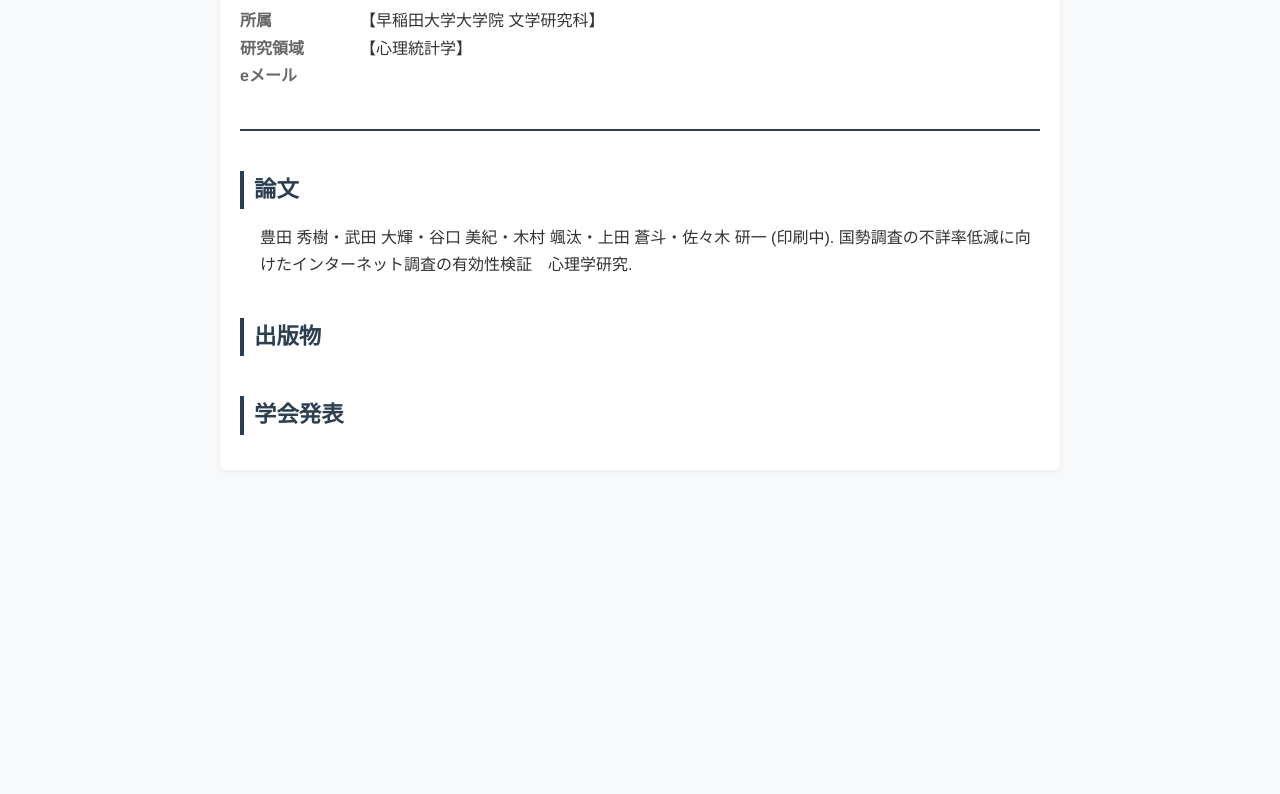
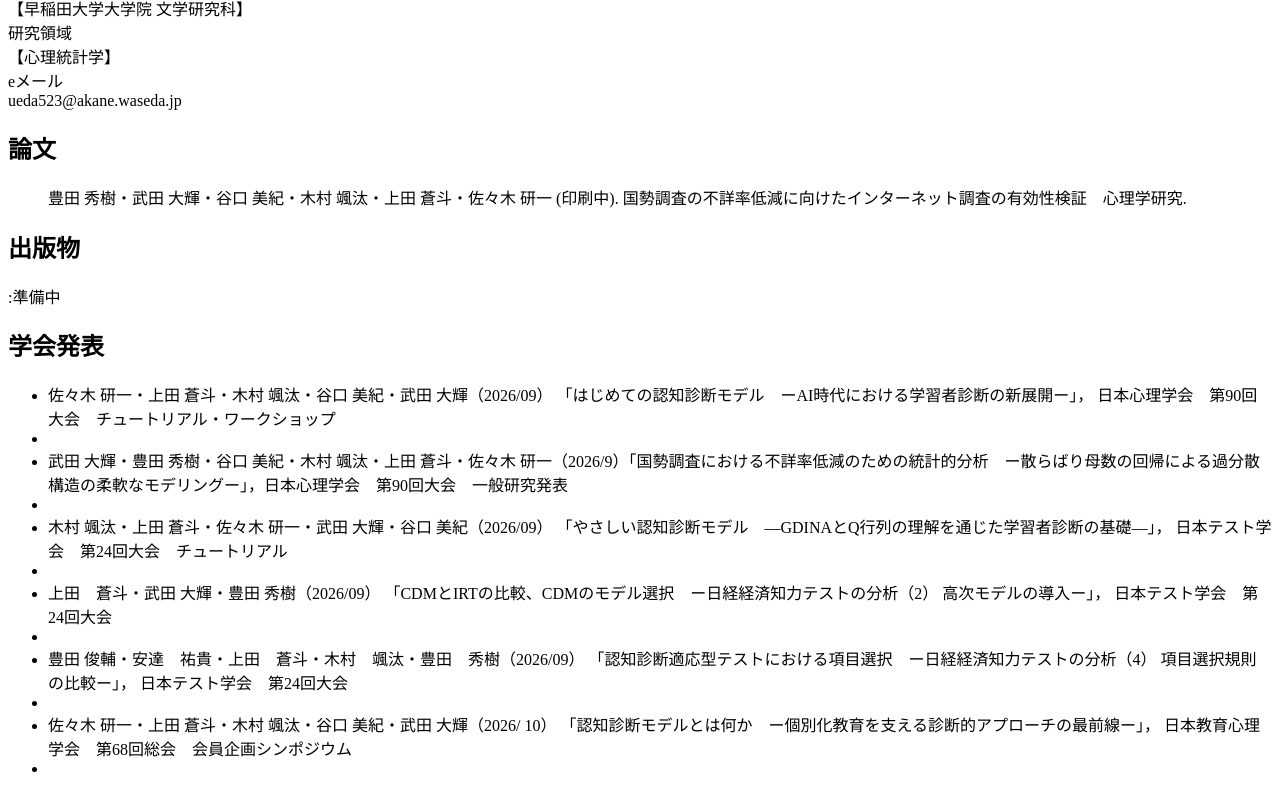
Before and after one commit to AotoUeda/Aoto-Ueda.github.io, a plain HTML site: page index.html in a window 1280 px wide. Shown: the part 117-911 px from the top of the page. Before the commit the page ends 800 px from the top, so only its background shows below. Drawn offline with Linux system fonts and the light colour scheme.

Commit message:
Add files via upload

```diff
--- a/index.html
+++ b/index.html
@@ -1,151 +1,311 @@
 <!DOCTYPE html>
+
 <html lang="ja">
+
 <head>
-    <meta charset="UTF-8">
-    <meta name="viewport" content="width=device-width, initial-scale=1.0">
-    <title>【上田蒼斗】 - Web Page</title>
-    <style>
-        :root {
-            --primary-color: #2c3e50;
-            --text-color: #333;
-            --bg-color: #f8f9fa;
-            --line-color: #eee;
-        }
 
-        body {
-            font-family: "Helvetica Neue", Arial, "Hiragino Kaku Gothic ProN", "Hiragino Sans", Meiryo, sans-serif;
-            line-height: 1.7;
-            color: var(--text-color);
-            background-color: var(--bg-color);
-            margin: 0;
-            padding: 0;
-        }
+&#x20;   <meta charset="UTF-8">
 
-        .container {
-            max-width: 800px;
-            margin: 40px auto;
-            padding: 20px;
-            background: #fff;
-            box-shadow: 0 2px 5px rgba(0,0,0,0.05);
-            border-radius: 5px;
-        }
+&#x20;   <meta name="viewport" content="width=device-width, initial-scale=1.0">
 
-        header {
-            border-bottom: 2px solid var(--primary-color);
-            padding-bottom: 20px;
-            margin-bottom: 30px;
-        }
+&#x20;   <title>【上田蒼斗】 - Web Page</title>
 
-        h1 {
-            color: var(--primary-color);
-            margin: 0 0 10px 0;
-            font-size: 2rem;
-        }
+&#x20;   <style>
 
-        h2 {
-            color: var(--primary-color);
-            border-left: 4px solid var(--primary-color);
-            padding-left: 10px;
-            font-size: 1.4rem;
-            margin-top: 40px;
-            margin-bottom: 15px;
-        }
+&#x20;       :root {
 
-        .profile-info {
-            display: grid;
-            grid-template-columns: 120px 1fr;
-            gap: 10px row-gap;
-            margin-bottom: 20px;
-        }
+&#x20;           --primary-color: #2c3e50;
 
-        .profile-label {
-            font-weight: bold;
-            color: #666;
-        }
+&#x20;           --text-color: #333;
 
-        ul {
-            padding-left: 20px;
-            margin: 0;
-        }
+&#x20;           --bg-color: #f8f9fa;
 
-        li {
-            margin-bottom: 10px;
-        }
+&#x20;           --line-color: #eee;
 
-        .publication-list li {
-            list-style-type: none;
-            position: relative;
-            padding-left: 15px;
-        }
+&#x20;       }
 
-        .publication-list li::before {
-            content: "•";
-            color: var(--primary-color);
-            font-weight: bold;
-            position: absolute;
-            left: 0;
-        }
 
-        footer {
-            margin-top: 50px;
-            text-align: center;
-            font-size: 0.9rem;
-            color: #888;
-            border-top: 1px solid var(--line-color);
-            padding-top: 20px;
-        }
 
-        a {
-            color: #3498db;
-            text-decoration: none;
-        }
+&#x20;       body {
 
-        a:hover {
-            text-decoration: underline;
-        }
-    </style>
+&#x20;           font-family: "Helvetica Neue", Arial, "Hiragino Kaku Gothic ProN", "Hiragino Sans", Meiryo, sans-serif;
+
+&#x20;           line-height: 1.7;
+
+&#x20;           color: var(--text-color);
+
+&#x20;           background-color: var(--bg-color);
+
+&#x20;           margin: 0;
+
+&#x20;           padding: 0;
+
+&#x20;       }
+
+
+
+&#x20;       .container {
+
+&#x20;           max-width: 800px;
+
+&#x20;           margin: 40px auto;
+
+&#x20;           padding: 20px;
+
+&#x20;           background: #fff;
+
+&#x20;           box-shadow: 0 2px 5px rgba(0,0,0,0.05);
+
+&#x20;           border-radius: 5px;
+
+&#x20;       }
+
+
+
+&#x20;       header {
+
+&#x20;           border-bottom: 2px solid var(--primary-color);
+
+&#x20;           padding-bottom: 20px;
+
+&#x20;           margin-bottom: 30px;
+
+&#x20;       }
+
+
+
+&#x20;       h1 {
+
+&#x20;           color: var(--primary-color);
+
+&#x20;           margin: 0 0 10px 0;
+
+&#x20;           font-size: 2rem;
+
+&#x20;       }
+
+
+
+&#x20;       h2 {
+
+&#x20;           color: var(--primary-color);
+
+&#x20;           border-left: 4px solid var(--primary-color);
+
+&#x20;           padding-left: 10px;
+
+&#x20;           font-size: 1.4rem;
+
+&#x20;           margin-top: 40px;
+
+&#x20;           margin-bottom: 15px;
+
+&#x20;       }
+
+
+
+&#x20;       .profile-info {
+
+&#x20;           display: grid;
+
+&#x20;           grid-template-columns: 120px 1fr;
+
+&#x20;           gap: 10px row-gap;
+
+&#x20;           margin-bottom: 20px;
+
+&#x20;       }
+
+
+
+&#x20;       .profile-label {
+
+&#x20;           font-weight: bold;
+
+&#x20;           color: #666;
+
+&#x20;       }
+
+
+
+&#x20;       ul {
+
+&#x20;           padding-left: 20px;
+
+&#x20;           margin: 0;
+
+&#x20;       }
+
+
+
+&#x20;       li {
+
+&#x20;           margin-bottom: 10px;
+
+&#x20;       }
+
+
+
+&#x20;       .publication-list li {
+
+&#x20;           list-style-type: none;
+
+&#x20;           position: relative;
+
+&#x20;           padding-left: 15px;
+
+&#x20;       }
+
+
+
+&#x20;       .publication-list li::before {
+
+&#x20;           content: "•";
+
+&#x20;           color: var(--primary-color);
+
+&#x20;           font-weight: bold;
+
+&#x20;           position: absolute;
+
+&#x20;           left: 0;
+
+&#x20;       }
+
+
+
+&#x20;       footer {
+
+&#x20;           margin-top: 50px;
+
+&#x20;           text-align: center;
+
+&#x20;           font-size: 0.9rem;
+
+&#x20;           color: #888;
+
+&#x20;           border-top: 1px solid var(--line-color);
+
+&#x20;           padding-top: 20px;
+
+&#x20;       }
+
+
+
+&#x20;       a {
+
+&#x20;           color: #3498db;
+
+&#x20;           text-decoration: none;
+
+&#x20;       }
+
+
+
+&#x20;       a:hover {
+
+&#x20;           text-decoration: underline;
+
+&#x20;       }
+
+&#x20;   </style>
+
 </head>
+
 <body>
+
+
 
 <div class="container">
 
-    <header>
-        <h1>【上田 蒼斗 / Aoto Ueda】</h1>
 
-        <div class="profile-info">
-            <div class="profile-label">所属</div>
-            <div>【早稲田大学大学院 文学研究科】</div>
 
-            <div class="profile-label">研究領域</div>
-            <div>【心理統計学】</div>
+&#x20;   <header>
 
-            <div class="profile-label">eメール</div>
-            <div><a href="mailto:ueda523@akane.waseda.jp"></a></div>
-        </div>
-    </header>
+&#x20;       <h1>【上田 蒼斗 / Aoto Ueda】</h1>
 
-    <main>
-        <section id="articles">
-            <h2>論文</h2>
-            <ul class="publication-list">
-                 豊田 秀樹・武田 大輝・谷口 美紀・木村 颯汰・上田 蒼斗・佐々木 研一 (印刷中). 国勢調査の不詳率低減に向けたインターネット調査の有効性検証　心理学研究.
-            </ul>
-        </section>
+&#x20;
 
-        <section id="books">
-            <h2>出版物</h2>
-            <ul class="publication-list">
-            </ul>
-        </section>
+&#x20;       <div class="profile-info">
 
-        <section id="presentations">
-            <h2>学会発表</h2>
-            <ul class="publication-list">
-            </ul>
-        </section>
-    </main>
+&#x20;           <div class="profile-label">所属</div>
+
+&#x20;           <div>【早稲田大学大学院 文学研究科】</div>
+
+&#x20;
+
+&#x20;           <div class="profile-label">研究領域</div>
+
+&#x20;           <div>【心理統計学】</div>
+
+&#x20;
+
+&#x20;           <div class="profile-label">eメール</div>
+
+&#x20;           <div> ueda523@akane.waseda.jp </div>
+
+&#x20;       </div>
+
+&#x20;   </header>
+
+
+
+&#x20;   <main>
+
+&#x20;       <section id="articles">
+
+&#x20;           <h2>論文</h2>
+
+&#x20;           <ul class="publication-list">
+
+&#x20;                豊田 秀樹・武田 大輝・谷口 美紀・木村 颯汰・上田 蒼斗・佐々木 研一 (印刷中). 国勢調査の不詳率低減に向けたインターネット調査の有効性検証　心理学研究.
+
+&#x20;           </ul>
+
+&#x20;       </section>
+
+
+
+&#x20;       <section id="books">
+
+&#x20;           <h2>出版物</h2>
+
+&#x20;           <ul class="publication-list">
+
+&#x20;           </ul>:準備中
+
+&#x20;       </section>
+
+
+
+&#x20;       <section id="presentations">
+
+&#x20;           <h2>学会発表</h2>
+
+&#x20;           <ul class="publication-list">
+
+&#x20;           <li>佐々木 研一・上田 蒼斗・木村 颯汰・谷口 美紀・武田 大輝（2026/09） 「はじめての認知診断モデル　ーAI時代における学習者診断の新展開ー」， 日本心理学会　第90回大会　チュートリアル・ワークショップ<li>
+
+&#x20;     <li>武田 大輝・豊田 秀樹・谷口 美紀・木村 颯汰・上田 蒼斗・佐々木 研一（2026/9）「国勢調査における不詳率低減のための統計的分析　ー散らばり母数の回帰による過分散構造の柔軟なモデリングー」，日本心理学会　第90回大会　一般研究発表<li>
+
+&#x20;     <li>木村 颯汰・上田 蒼斗・佐々木 研一・武田 大輝・谷口 美紀（2026/09） 「やさしい認知診断モデル　―GDINAとQ行列の理解を通じた学習者診断の基礎―」， 日本テスト学会　第24回大会　チュートリアル<li>
+
+&#x20;            <li>上田　蒼斗・武田 大輝・豊田 秀樹（2026/09） 「CDMとIRTの比較、CDMのモデル選択　ー日経経済知力テストの分析（2） 高次モデルの導入ー」， 日本テスト学会　第24回大会<li>
+&#x20;            <li>豊田 俊輔・安達　祐貴・上田　蒼斗・木村　颯汰・豊田　秀樹（2026/09） 「認知診断適応型テストにおける項目選択　ー日経経済知力テストの分析（4） 項目選択規則の比較ー」， 日本テスト学会　第24回大会<li>
+&#x20;     <li>佐々木 研一・上田 蒼斗・木村 颯汰・谷口 美紀・武田 大輝（2026/ 10） 「認知診断モデルとは何か　ー個別化教育を支える診断的アプローチの最前線ー」， 日本教育心理学会　第68回総会　会員企画シンポジウム<li>
+
+&#x20;           </ul>
+
+&#x20;       </section>
+
+&#x20;   </main>
+
+
 
 </div>
 
+
+
 </body>
+
 </html>
```
